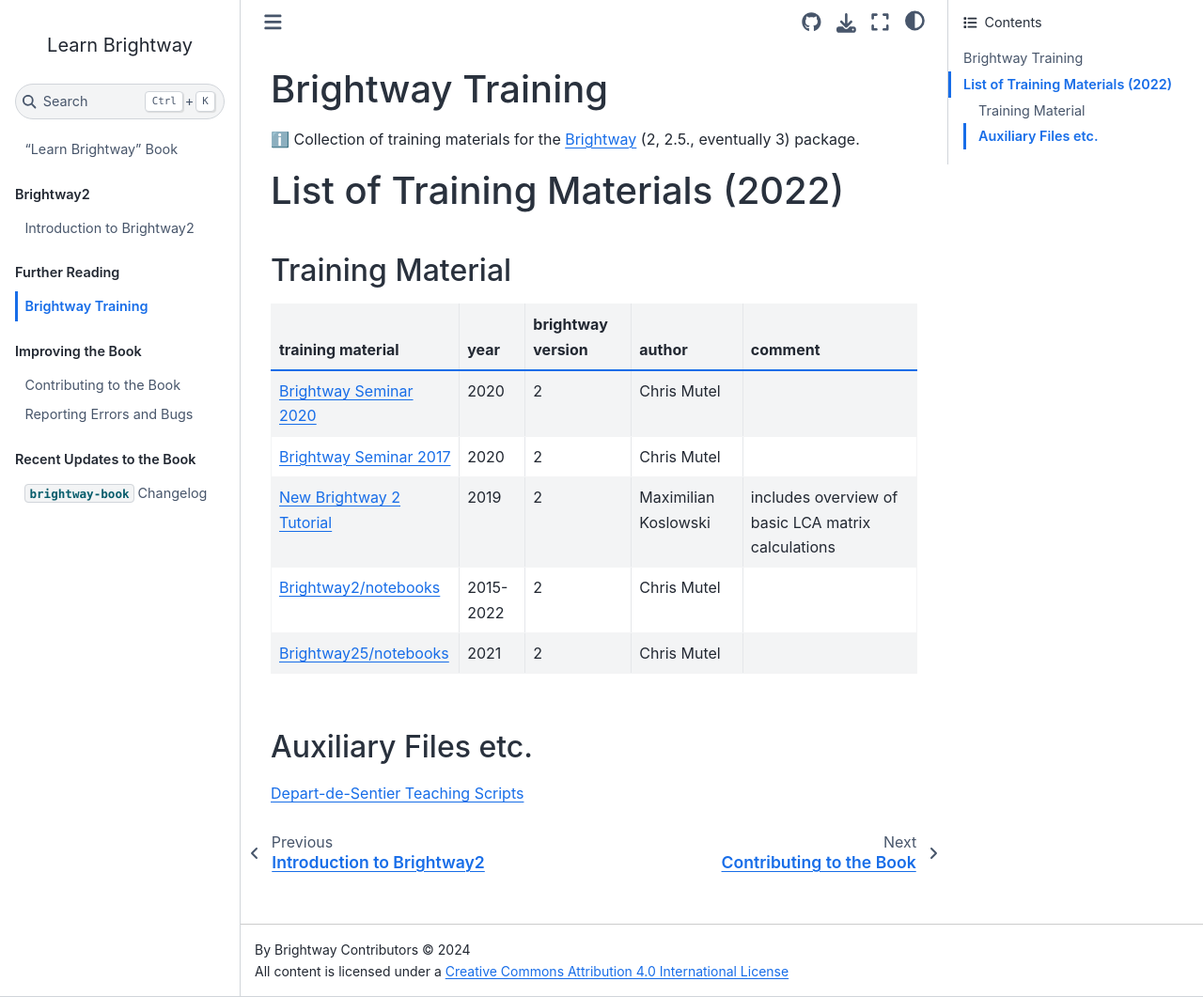
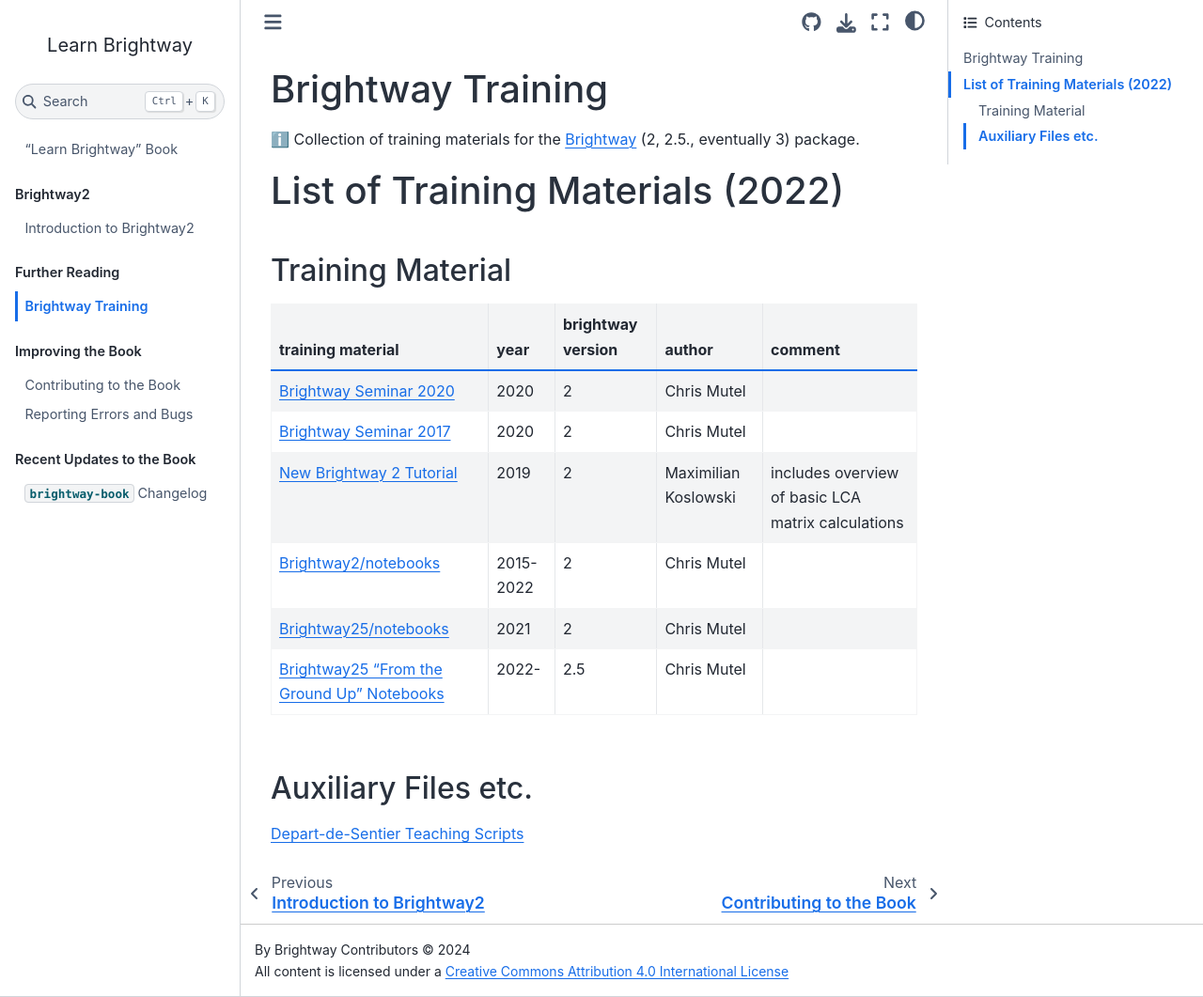
Before and after one commit to brightway-lca/brightway-book, a Jupyter Book: the page built from content/auxiliary/materials.md, in a window 1280 px wide and 1061 px high. Shown: the whole window at 94% size. Built offline with Jupyter Book 1.0.4 settings and Sphinx 7.4.7 and the Sphinx Book theme 1.1.4, drawn with Linux system fonts in a browser that asks for light colours; pages that are not in the unit, such as notebooks, are missing from menus.

Commit message:
#64 added link

```diff
--- a/content/auxiliary/materials.md
+++ b/content/auxiliary/materials.md
@@ -13,6 +13,7 @@
 | [New Brightway 2 Tutorial](https://github.com/maximikos/Brightway2_Intro) | 2019 | 2 | Maximilian Koslowski | includes overview of basic LCA matrix calculations |
 | [Brightway2/notebooks](https://github.com/brightway-lca/brightway2/tree/master/notebooks)  | 2015-2022 | 2 | Chris Mutel | |
 | [Brightway25/notebooks](https://github.com/brightway-lca/brightway25/tree/main/notebooks) | 2021 | 2 | Chris Mutel | |
+| [Brightway25 "From the Ground Up" Notebooks](https://github.com/brightway-lca/from-the-ground-up) | 2022- | 2.5 | Chris Mutel | |
 
 ## Auxiliary Files etc.
 
```
